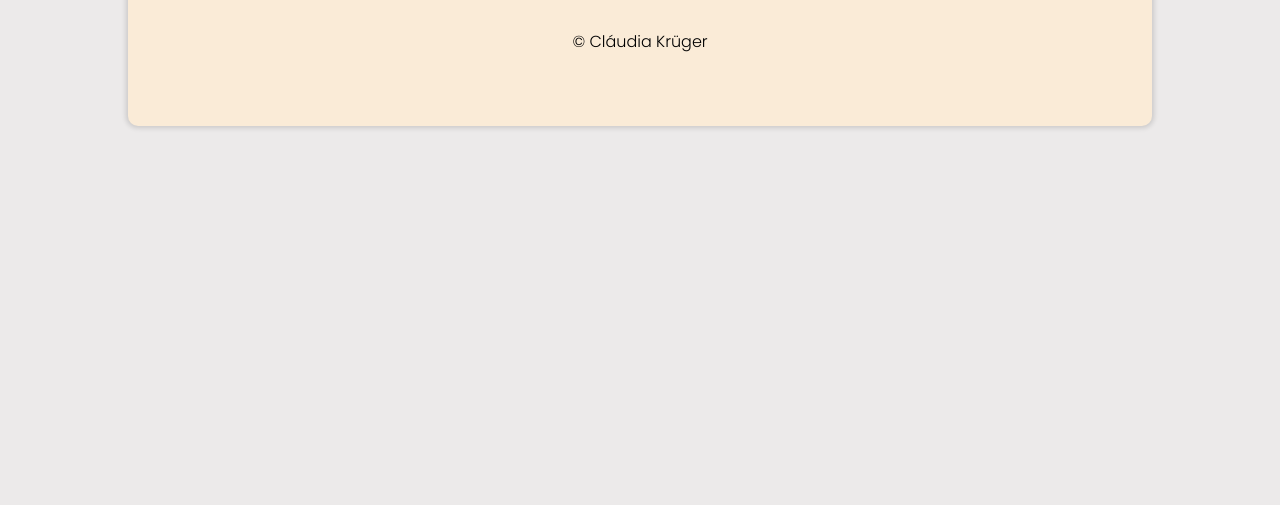
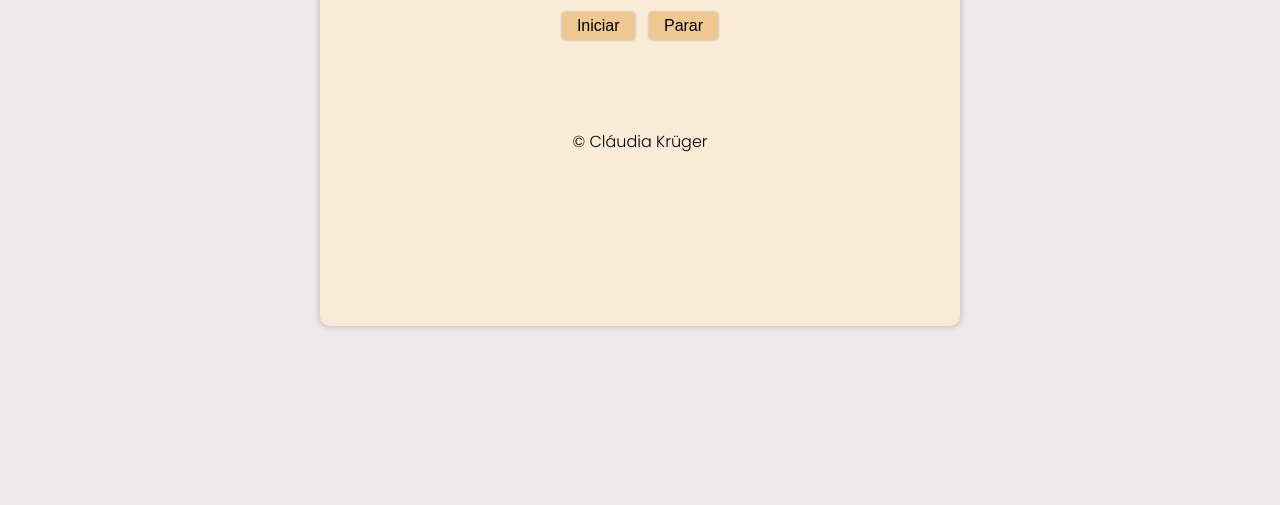
Before and after one commit to gracibrea/Hora-Certa, a plain HTML site: page index.html in a window 1280 px wide. Shown: the part 295-800 px from the top of the page. Drawn offline with Linux system fonts and the light colour scheme.

Commit message:
Merge branch 'main' of https://github.com/gracibrea/Hora-Certa

```diff
--- a/style.css
+++ b/style.css
@@ -10,8 +10,8 @@ body {
     display: flex;
     flex-direction: column;
     background-color: antiquewhite;
-    max-width: 80vw;
-    min-height: 50vh;
+    max-width: 50vw;
+    min-height: 75vh;
     margin: auto;
     align-items: center;
     justify-content: center;
```
Also changed, not shown: 1 other file.
